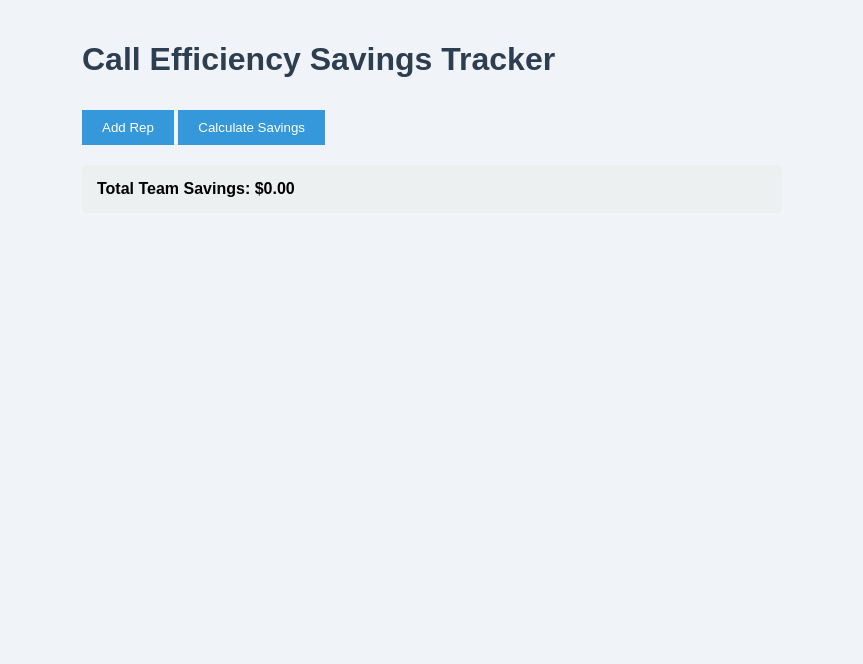
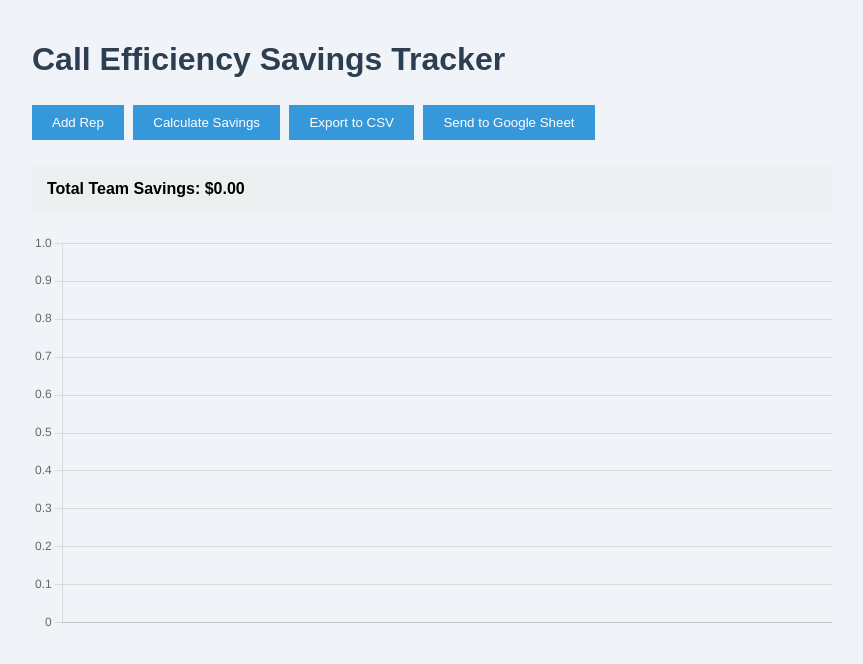
Before and after one commit to Drthrasher84/SavingsCalculator, a plain HTML site: page index.html in a window 1280 px wide. Both pictures are taken after a click on the button "Calculate Savings". Shown: the whole page, without its empty margins (208-1071 px from the left). Drawn offline with nearby package versions, Linux system fonts and the light colour scheme.

Commit message:
Update index.html

```diff
--- a/index.html
+++ b/index.html
@@ -4,12 +4,13 @@
   <meta charset="UTF-8">
   <meta name="viewport" content="width=device-width, initial-scale=1.0">
   <title>Call Efficiency Savings Tracker</title>
+  <script src="https://cdn.jsdelivr.net/npm/chart.js"></script>
   <style>
     body {
       font-family: Arial, sans-serif;
       padding: 20px;
       background-color: #f0f4f8;
-      max-width: 700px;
+      max-width: 800px;
       margin: auto;
     }
     h1 {
@@ -42,7 +43,7 @@
       color: white;
       border: none;
       cursor: pointer;
-      margin-top: 10px;
+      margin: 5px 5px 5px 0;
     }
     button:hover {
       background-color: #2980b9;
@@ -53,6 +54,10 @@
       padding: 15px;
       border-radius: 5px;
     }
+    canvas {
+      max-width: 100%;
+      margin-top: 20px;
+    }
   </style>
 </head>
 <body>
@@ -61,12 +66,16 @@
     <div id="repInputs"></div>
     <button type="button" onclick="addRep()">Add Rep</button>
     <button type="button" onclick="calculateSavings()">Calculate Savings</button>
+    <button type="button" onclick="exportCSV()">Export to CSV</button>
+    <button type="button" onclick="sendToGoogleSheet()">Send to Google Sheet</button>
   </form>
 
   <div class="result" id="result"></div>
+  <canvas id="savingsChart"></canvas>
 
   <script>
     const costPerCall = 2.5;
+    const googleSheetURL = 'YOUR_WEB_APP_URL_HERE'; // Replace with your actual Apps Script URL
 
     function loadReps() {
       const repData = JSON.parse(localStorage.getItem('reps') || '[]');
@@ -113,13 +122,74 @@
       const reps = JSON.parse(localStorage.getItem('reps') || '[]');
       let totalSavings = 0;
       let results = '';
+      let labels = [], data = [];
+
       reps.forEach((rep, index) => {
         const savings = rep.calls * costPerCall;
         totalSavings += savings;
         results += `${rep.name || 'Rep ' + (index + 1)}: $${savings.toFixed(2)} saved<br>`;
+        labels.push(rep.name || 'Rep ' + (index + 1));
+        data.push(savings);
       });
+
       results += `<strong>Total Team Savings: $${totalSavings.toFixed(2)}</strong>`;
       document.getElementById('result').innerHTML = results;
+      renderChart(labels, data);
+    }
+
+    function exportCSV() {
+      const reps = JSON.parse(localStorage.getItem('reps') || '[]');
+      let csv = 'Rep Name,Calls Serviced,Savings\n';
+      reps.forEach(rep => {
+        const savings = rep.calls * costPerCall;
+        csv += `${rep.name},${rep.calls},${savings.toFixed(2)}\n`;
+      });
+      const blob = new Blob([csv], { type: 'text/csv' });
+      const url = URL.createObjectURL(blob);
+      const a = document.createElement('a');
+      a.href = url;
+      a.download = 'rep_savings.csv';
+      a.click();
+      URL.revokeObjectURL(url);
+    }
+
+    function sendToGoogleSheet() {
+      const reps = JSON.parse(localStorage.getItem('reps') || '[]');
+      fetch(googleSheetURL, {
+        method: 'POST',
+        body: JSON.stringify(reps),
+        headers: { 'Content-Type': 'application/json' }
+      })
+      .then(response => response.text())
+      .then(data => alert('Sent to Google Sheet: ' + data))
+      .catch(error => alert('Error: ' + error));
+    }
+
+    let chart;
+    function renderChart(labels, data) {
+      const ctx = document.getElementById('savingsChart').getContext('2d');
+      if (chart) chart.destroy();
+      chart = new Chart(ctx, {
+        type: 'bar',
+        data: {
+          labels: labels,
+          datasets: [{
+            label: 'Savings ($)',
+            data: data,
+          }]
+        },
+        options: {
+          responsive: true,
+          plugins: {
+            legend: { display: false }
+          },
+          scales: {
+            y: {
+              beginAtZero: true
+            }
+          }
+        }
+      });
     }
 
     window.onload = loadReps;
```
